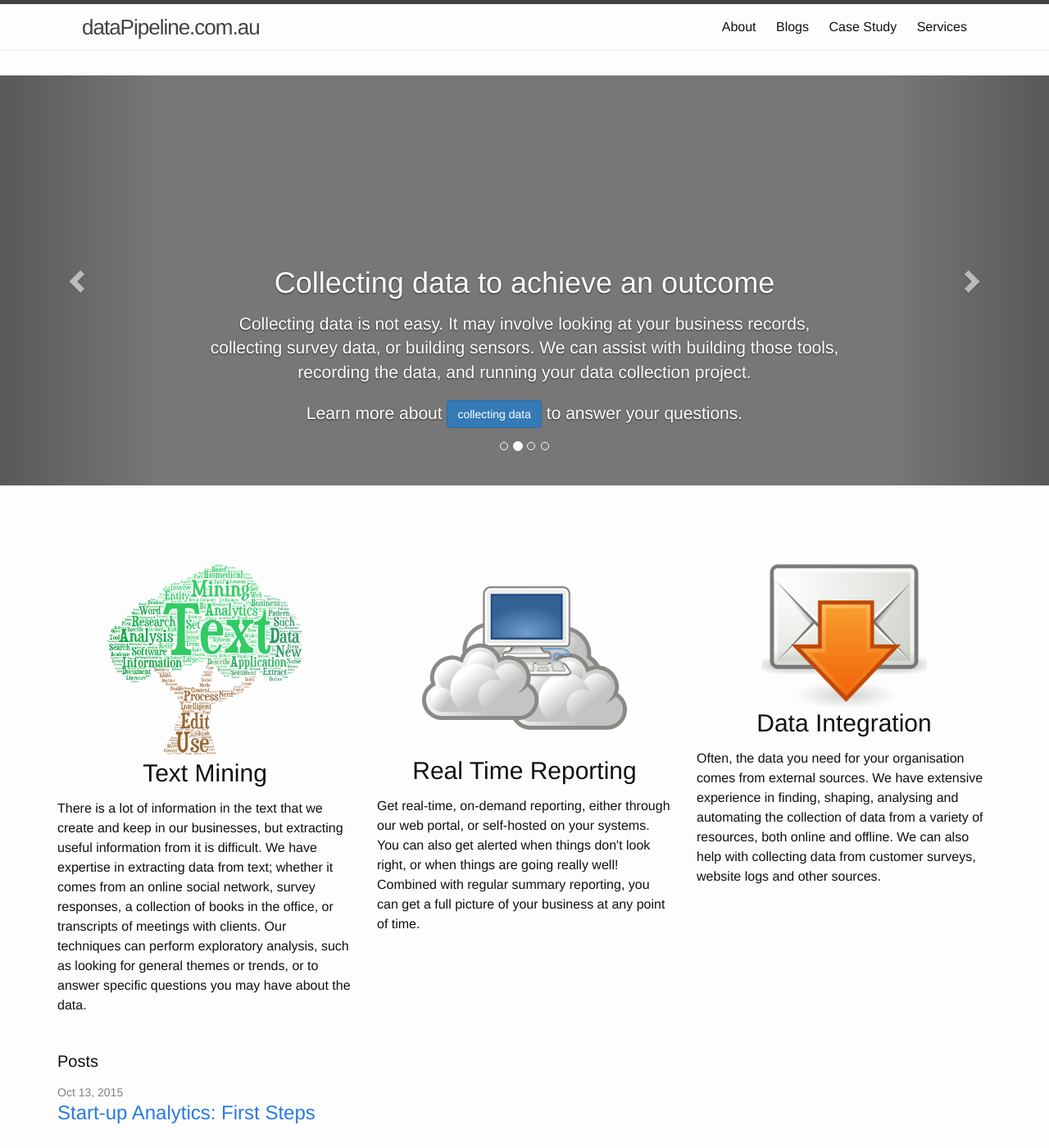
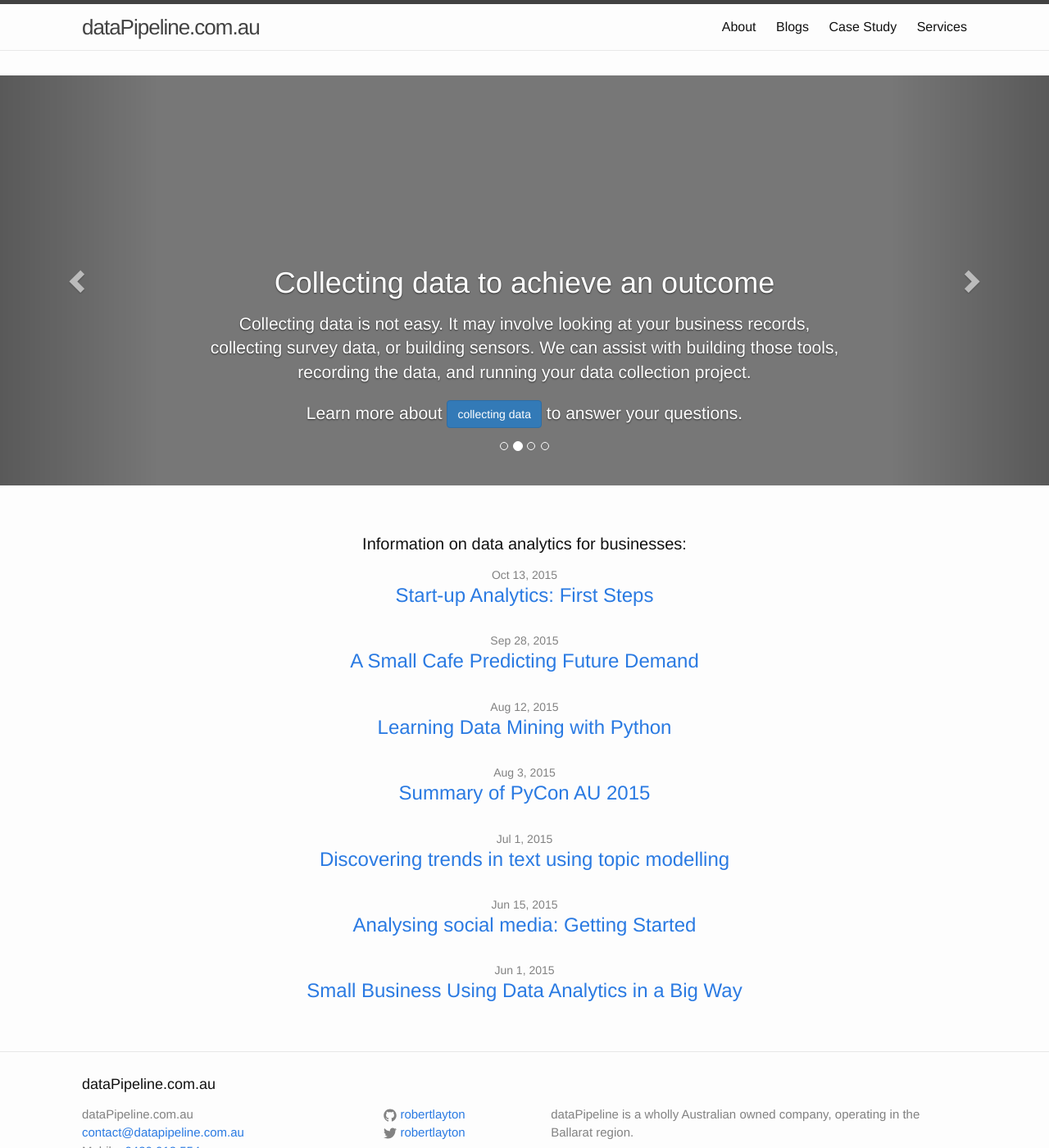
Before and after one commit to dataPipelineAU/jwebsite, a Jekyll site: the page built from index.html, in a window 1280 px wide and 1400 px high. Shown: the whole window at 82% size. Built offline with Jekyll 4.4.1, drawn with Linux system fonts in a browser that asks for light colours; nearby versions of some CDN libraries; library files that are not in the unit come from our copies.

Commit message:
Moved to carousel, dropped front-page offerings (they are in carousel) and updated look of blog list

```diff
--- a/index.html
+++ b/index.html
@@ -88,45 +88,9 @@ layout: default
 
     <div metal:fill-slot="content">
         <div class="container">
-        <div class="page-content">
             <div class="row">
-            <div class="col-md-4">
-                <h2 style="text-align:center">
-                    <img style="text-align:center" src='{{ "/images/Cloud2.1.png" | prepend: site.static_url }}' width=250px><br>Text Mining</h2>
-                <p>
-                    There is a lot of information in the text that we create and keep in our businesses, but extracting useful information from it is difficult.
-                    We have expertise in extracting data from text; whether it comes from an online social network, survey responses, a collection of books in the office, or transcripts of meetings with clients.
-                    Our techniques can perform exploratory analysis, such as looking for general themes or trends, or to answer specific questions you may have about the data.
-                </p>
-                <!--<p><a class="btn btn-default" href="#" role="button">View details &raquo;</a></p>-->
-            </div>
-            <div class="col-md-4">
-                <h2 style="text-align:center">
-                    <br><img style="text-align:center" src='{{ "/images/cloud.png" | prepend: site.static_url }}' width=250px><br><br>Real Time Reporting</h2>
-                <p>
-                    Get real-time, on-demand reporting, either through our web portal, or self-hosted on your systems.
-                    You can also get alerted when things don't look right, or when things are going really well!
-                    Combined with regular summary reporting, you can get a full picture of your business at any point of time.
-                </p>
-                <!--<p><a class="btn btn-default" href="#" role="button">View details &raquo;</a></p>-->
-            </div>
-            <div class="col-md-4">
-                <h2 style="text-align:center">
-                    <img style="text-align:center" src='{{ "/images/integrate.png" | prepend: site.static_url }}'><br>Data Integration</h2>
-                <p>
-                    Often, the data you need for your organisation comes from external sources.
-                    We have extensive experience in finding, shaping, analysing and automating the collection of data from a variety of resources, both online and offline.
-                    We can also help with collecting data from customer surveys, website logs and other sources.
-                </p>
-                <!--<p><a class="btn btn-default" href="#" role="button">View details &raquo;</a></p>-->
-            </div>
-        </div>
-        </div>
-        </div>
-    </div>
-
-    <div class="container">
-    <h1 class="page-heading">Posts</h1>
+                <div class="col-md-12 text-center">
+                    <h1 class="page-heading">Information on data analytics for businesses:</h1>
 
                     <ul class="post-list">
                         {% for post in site.posts %}
@@ -140,6 +104,12 @@ layout: default
                         {% endfor %}
                     </ul>
                 </div>
+            </div>
+
+        </div>
+    </div>
+
+
 
 
 
```
Lines whose indentation alone changed are shown as unchanged.
